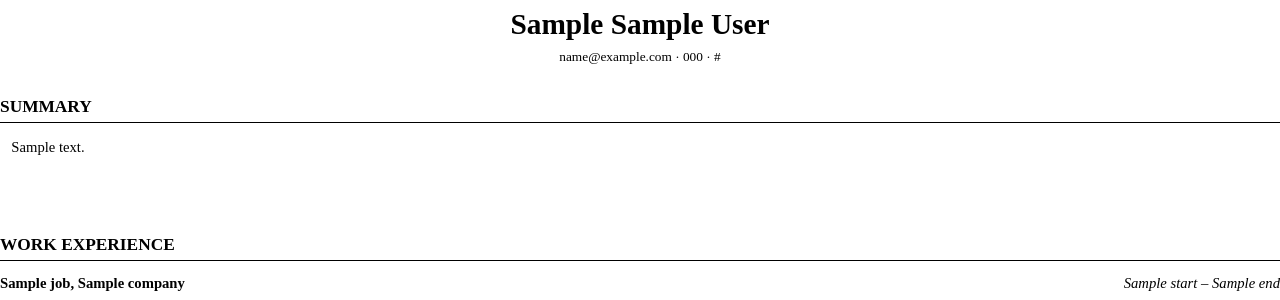
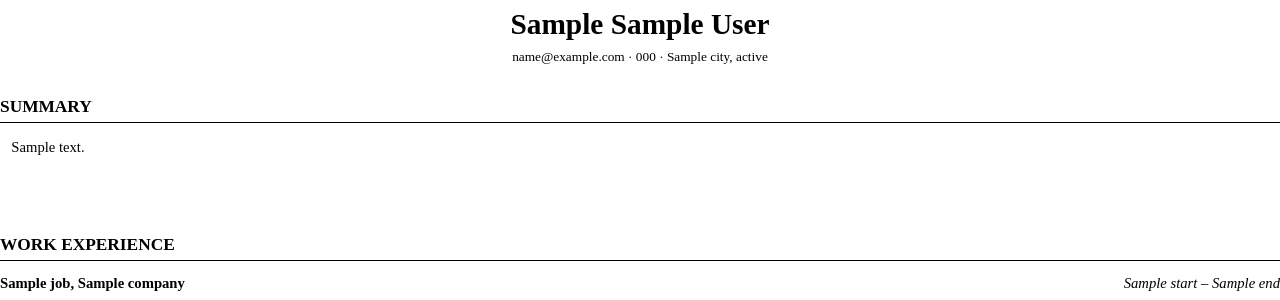
Before and after one commit to moisesxtian/Vitae, a Python web app: template backend/templates/harvard_resume.html in a window 1280 px wide. Shown: the top 300 px of the page. Run offline with Jinja, Linux system fonts and the light colour scheme; the template is opened without the code that fills it: most values are stand-ins (such as "Sample title", 1, 10 or a date in 2020).

Commit message:
Added Location to PDF

```diff
--- a/backend/templates/harvard_resume.html
+++ b/backend/templates/harvard_resume.html
@@ -133,11 +133,14 @@ footer {
 <body>
   <header>
     <h1>{{ data.firstName }}{% if data.middleInitial %} {{ data.middleInitial }}{% endif %} {{ data.lastName }}</h1>
-    <p>
-      {% if data.email %}{{ data.email }}{% endif %}
-      {% if data.phone %} · {{ data.phone }}{% endif %}
-      {% if data.linkedin %} · {{ data.linkedin }}{% endif %}
-    </p>
+<p>
+  {% if data.email %}{{ data.email }}{% endif %}
+  {% if data.phone %} · {{ data.phone }}{% endif %}
+  {% if data.city or data.state %}
+    {% if data.email or data.phone %} · {% endif %}
+    {% if data.city %}{{ data.city }}{% endif %}{% if data.city and data.state %}, {% endif %}{% if data.state %}{{ data.state }}{% endif %}
+  {% endif %}
+</p>
   </header>
 
 {% if data.summary %}
--- a/frontend/src/pages/ManualBuild.jsx
+++ b/frontend/src/pages/ManualBuild.jsx
@@ -109,6 +109,7 @@ const ManualBuild = () => {
     try {
       const response = await sendFormData();
       setPdfBlob(response);
+      console.log("Response:", formData);
       if (response) {
         console.log("Form submitted successfully!");
       } else {
```
